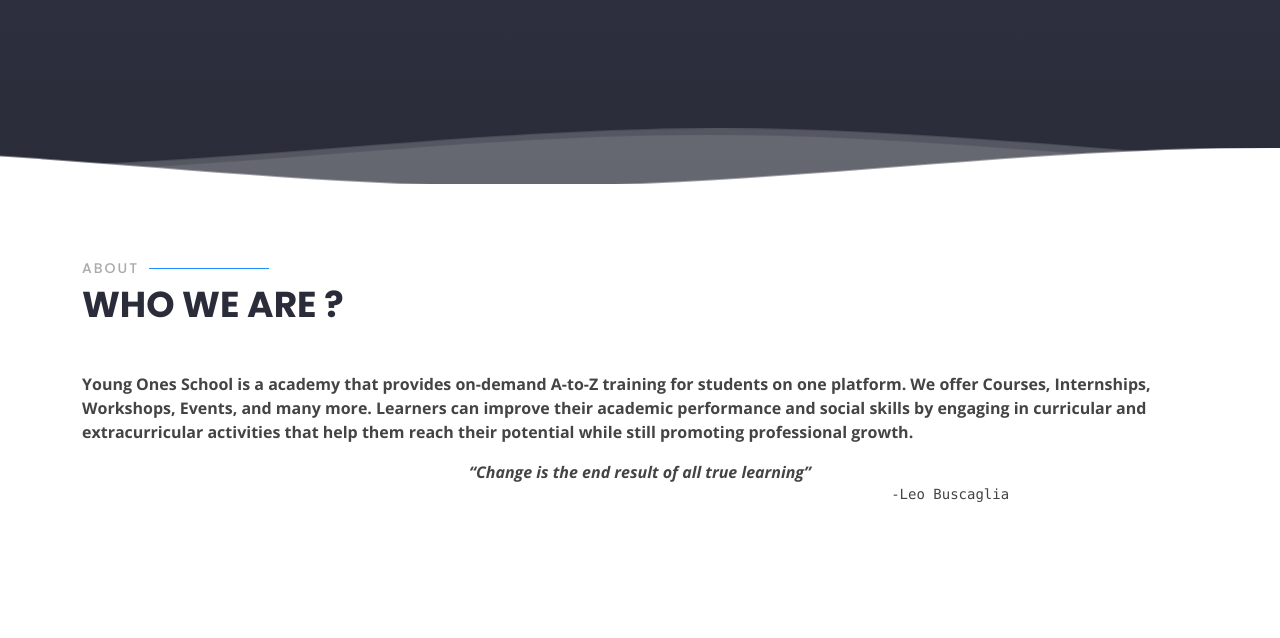
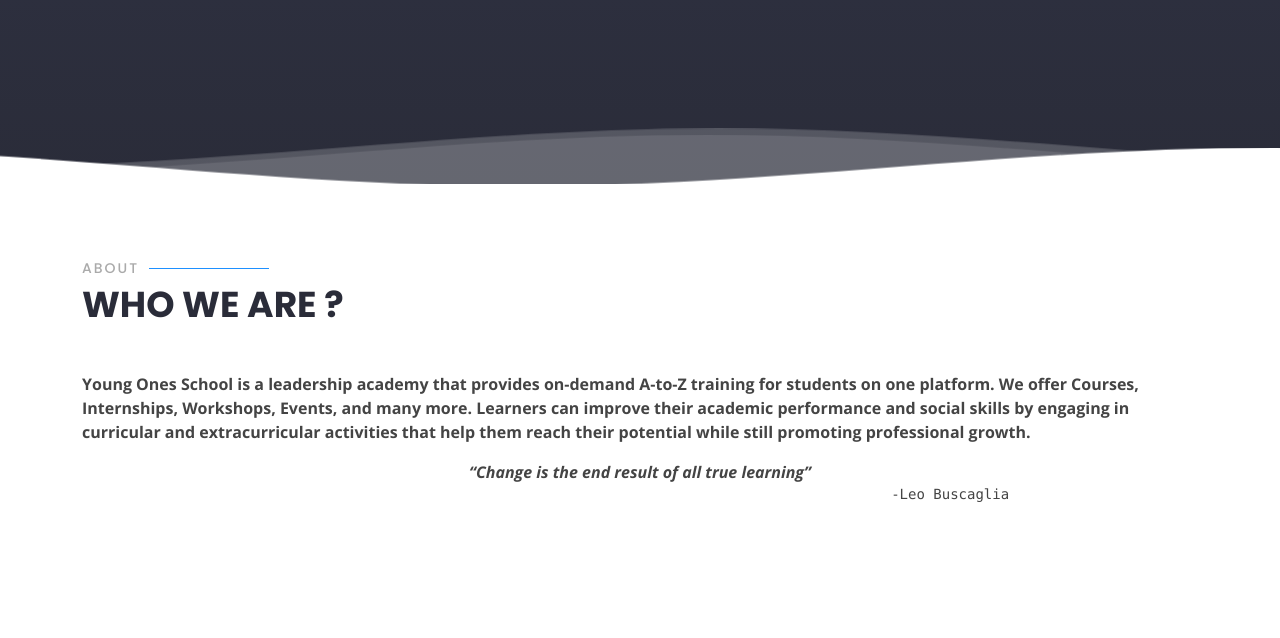
Before and after one commit to this-is-nithish/youngonesfinal-14-06-22, a plain HTML site: page index.html in a window 1280 px wide. Shown: the part 436-1074 px from the top of the page. Drawn offline with nearby package versions, Linux system fonts and the light colour scheme; files whose address does not match are found by name.

Commit message:
Update index.html

```diff
--- a/index.html
+++ b/index.html
@@ -109,7 +109,7 @@
 
         <div class="row content" data-aos="fade-up">
             <p>
-             <b>Young Ones School is a academy that provides on-demand A-to-Z training for students on one platform.
+             <b>Young Ones School is a leadership academy that provides on-demand A-to-Z training for students on one platform.
                We offer Courses, Internships, Workshops, Events, and many more. Learners can improve their academic performance
                and social skills by engaging in curricular and extracurricular activities that help them reach their potential while still promoting professional growth.
              </b>
```
